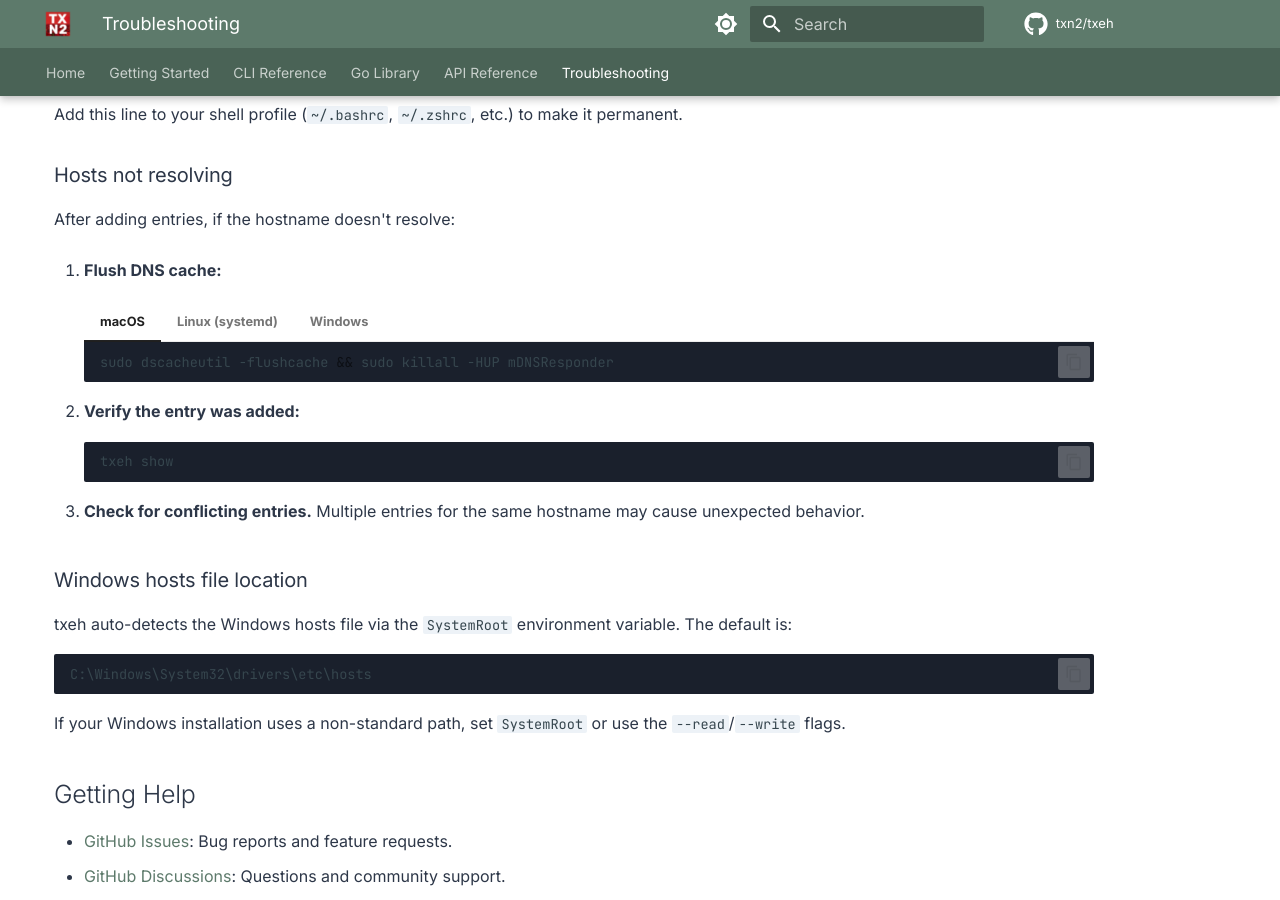
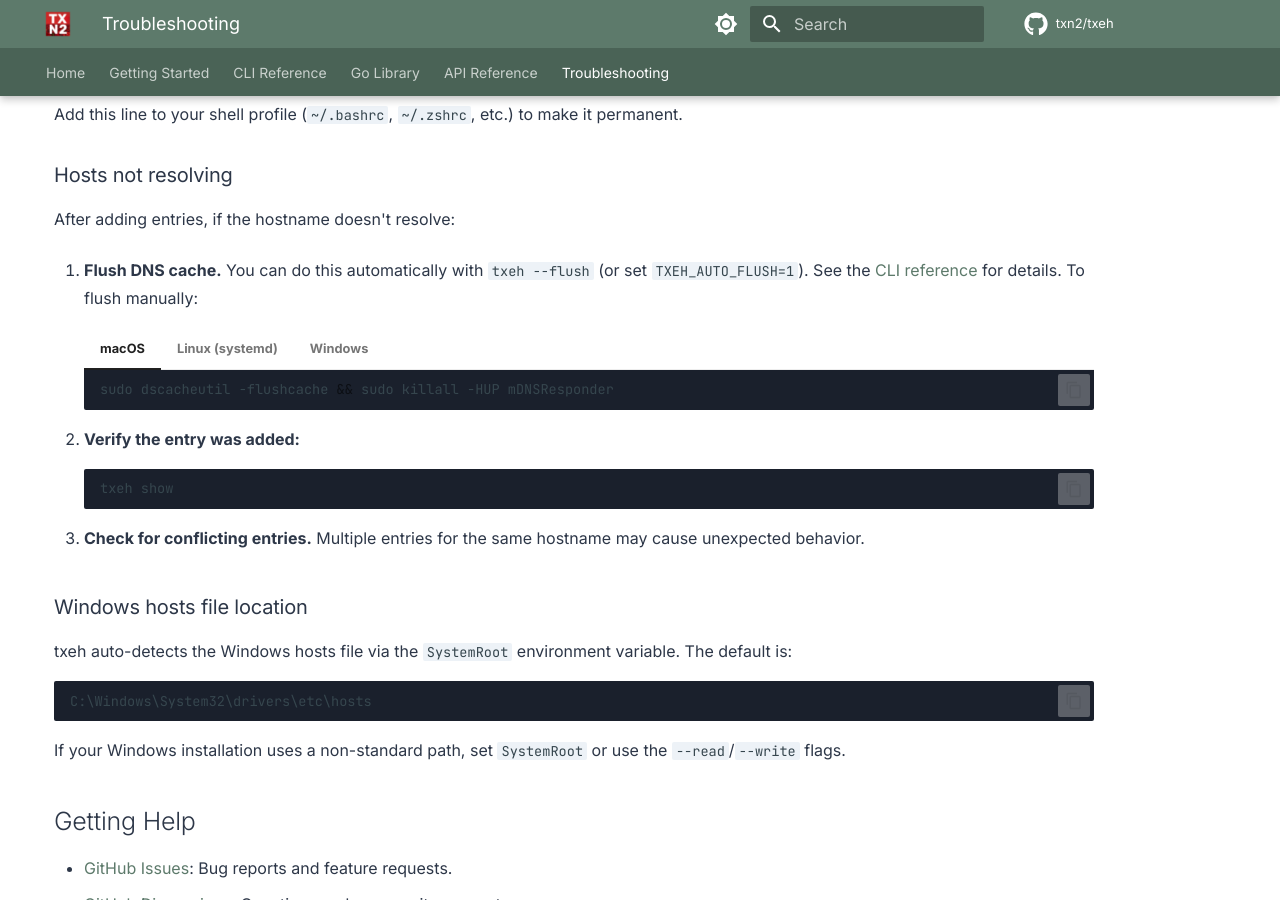
Before and after one commit to txn2/txeh, an MkDocs documentation site: the page built from docs/troubleshooting.md, in a window 1280 px wide and 900 px high, scrolled down 596 px. Built offline with MkDocs 1.6.1 and Material for MkDocs 9.7.7, drawn with Linux system fonts in a browser that asks for light colours; comment, search, counter and statistics services are not loaded; the version menu is left out.

Commit message:
Expand DNS cache flush section in troubleshooting guide with `--flush` flag and `TXEH_AUTO_FLUSH` details

```diff
--- a/docs/troubleshooting.md
+++ b/docs/troubleshooting.md
@@ -32,7 +32,7 @@ Add this line to your shell profile (`~/.bashrc`, `~/.zshrc`, etc.) to make it p
 
 After adding entries, if the hostname doesn't resolve:
 
-1. **Flush DNS cache:**
+1. **Flush DNS cache.** You can do this automatically with `txeh --flush` (or set `TXEH_AUTO_FLUSH=1`). See the [CLI reference](cli.md#dns-cache-flushing) for details. To flush manually:
 
     === "macOS"
 
```
